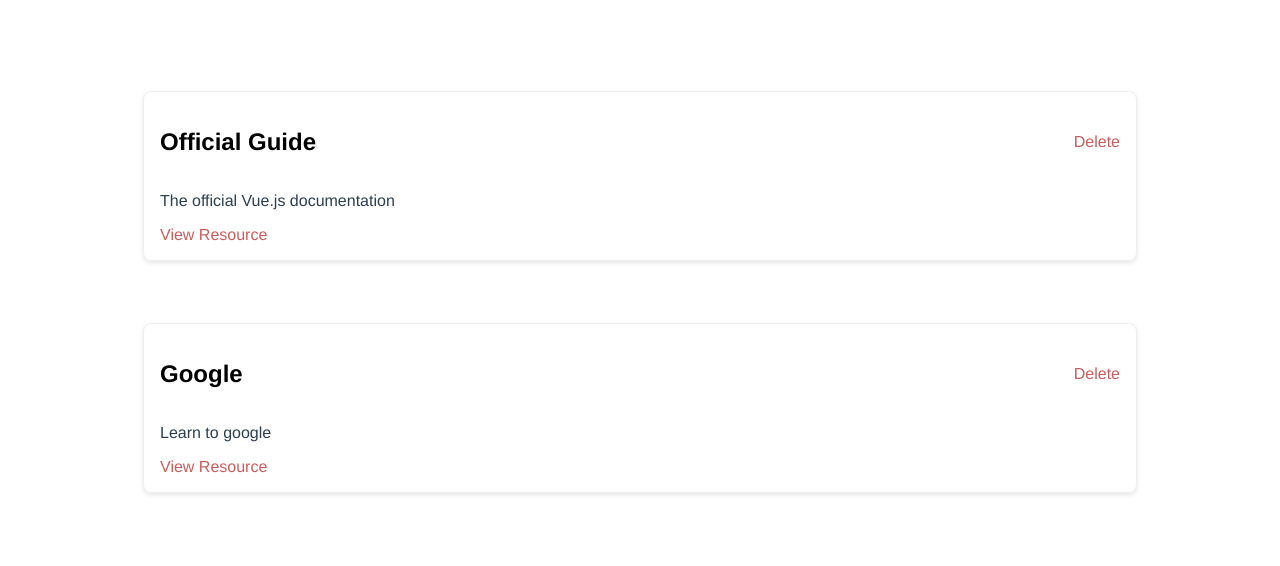
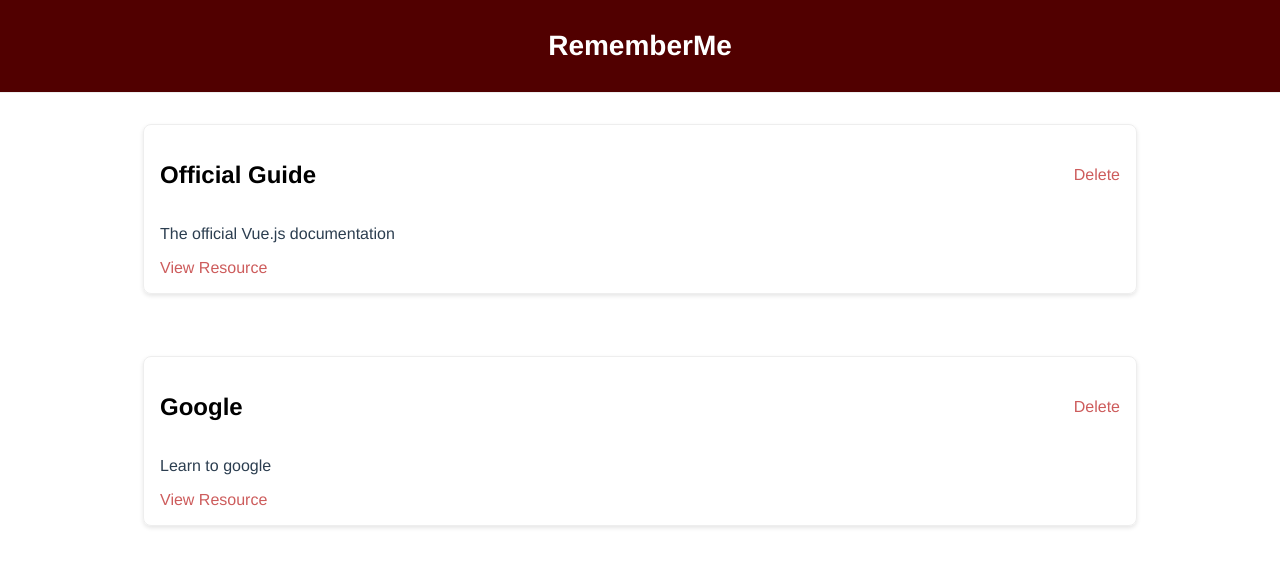
Before and after one commit to Mo77amed7/The-Learning-Resources-App, a Vue app: page / in a window 1280 px wide. Shown: the top 566 px of the page. Built offline with nearby package versions, Linux system fonts and the light colour scheme.

Commit message:
added header component for better structure and styling

```diff
--- a/src/App.vue
+++ b/src/App.vue
@@ -1,14 +1,16 @@
 <template>
+  <the-header title="RememberMe"></the-header>
   <stored-resources :resources="resources"></stored-resources>
 </template>
 
 <script>
 import StoredResources from "./components/learning-resources/StoredResources.vue";
-
+import TheHeader from "./components/Layout/TheHeader.vue";
 export default {
   name: "App",
   components: {
     StoredResources,
+    TheHeader,
   },
   data() {
     return {
@@ -38,7 +40,6 @@
   -moz-osx-font-smoothing: grayscale;
   text-align: center;
   color: #2c3e50;
-  margin-top: 60px;
 }
 * {
   box-sizing: border-box;
--- /dev/null
+++ b/src/components/Layout/TheHeader.vue
@@ -0,0 +1,23 @@
+<template>
+  <header>
+    <h1>{{ title }}</h1>
+  </header>
+</template>
+<script>
+export default {
+  name: "TheHeader",
+  props: ["title"],
+};
+</script>
+<style scoped>
+header {
+  background-color: rgb(81, 0, 0);
+  padding: 30px 20px;
+  border-bottom: 1px solid #eee;
+}
+h1 {
+  margin: 0;
+  font-size: 28px;
+  color: #fff;
+}
+</style>
```
